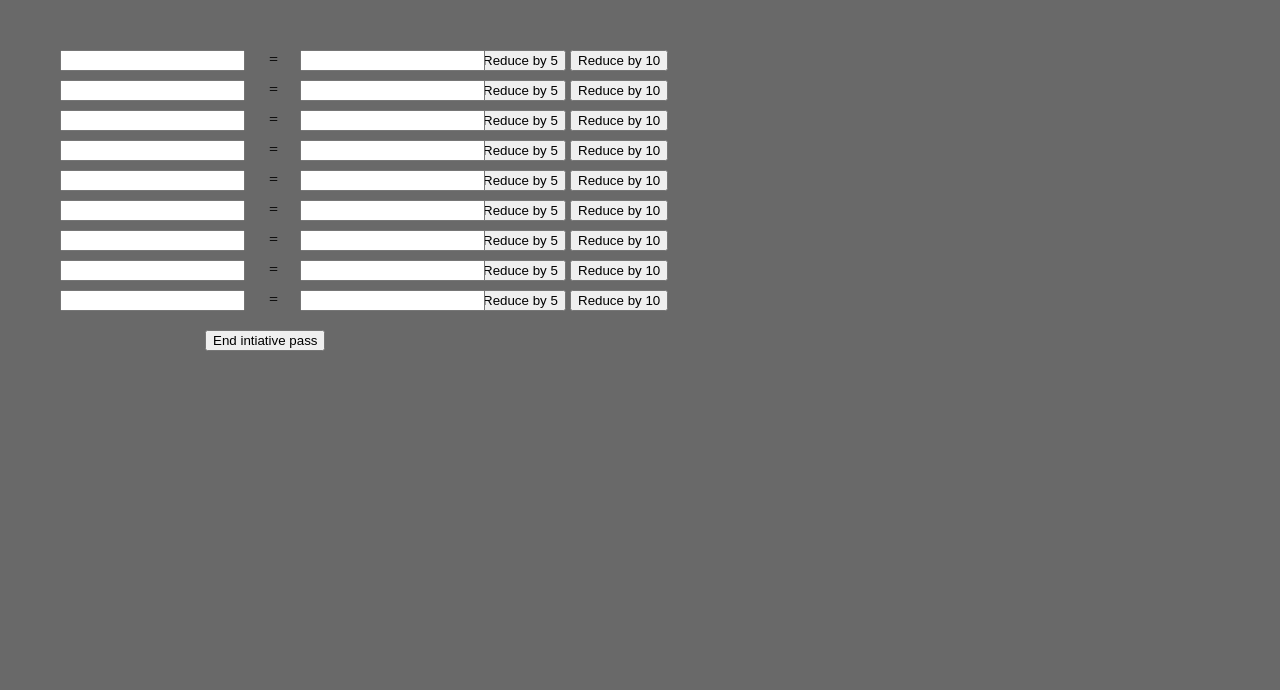
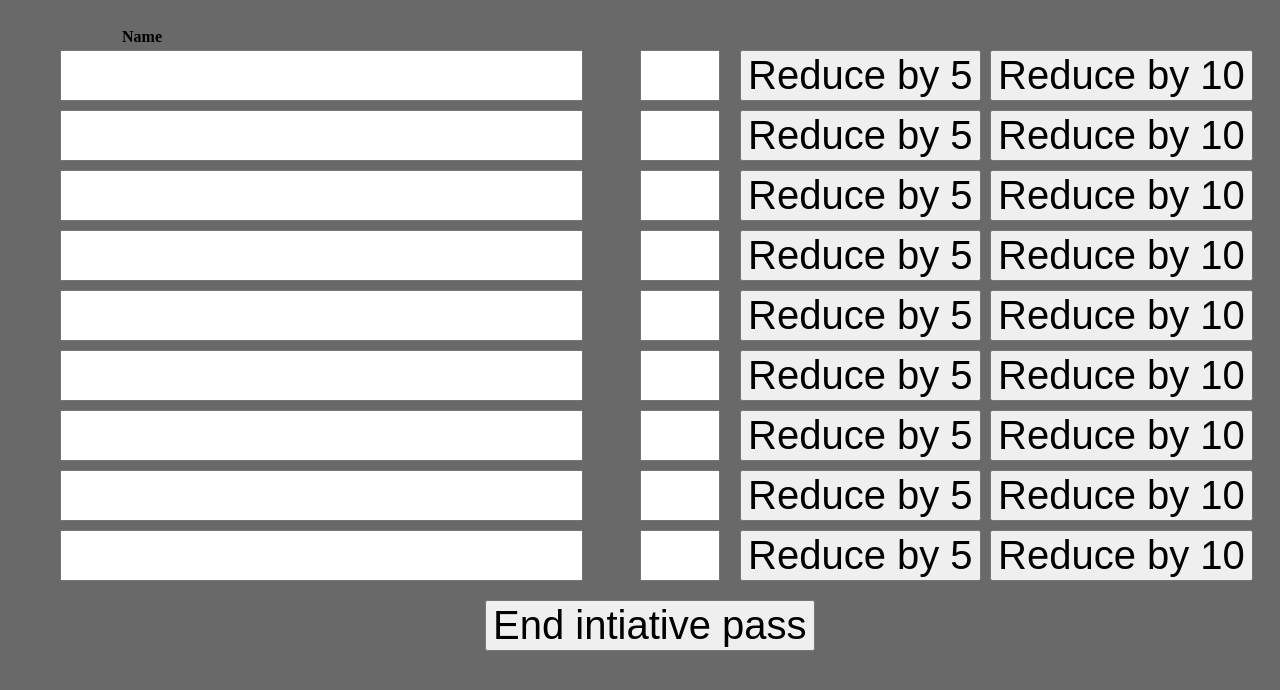
Before and after one commit to nccm16/Initiative-tracker, a plain HTML site: page index.html in a window 1280 px wide. Drawn offline with Linux system fonts and the light colour scheme.

Commit message:
Update index.html

```diff
--- a/index.html
+++ b/index.html
@@ -1,162 +1,182 @@
-
 <!DOCTYPE html>
 <html>
 <style>
+.test{
+
+    font-size: 30pt;
+}
+.mytext {
+    width: 72px;
+    font-size: 30pt;
+}
+.my {
+    font-size: 30pt;
+}
+
 body {
     background-color: #696969;
 }
 div.static {
     position: fixed;
-    left: 300px;
+    left: 640px;
     top: 50px;
 }
 div.static1 {
     position: fixed;
-    left: 300px;
-    top: 80px;
+    left: 640px;
+    top: 110px;
 }
 div.static2 {
     position: fixed;
-    left: 300px;
-    top: 110px;
+    left: 640px;
+    top: 170px;
 }
 div.static3 {
     position: fixed;
-    left: 300px;
-    top: 140px;
+    left: 640px;
+    top: 230px;
 }
 div.static4 {
     position: fixed;
-    left: 300px;
-    top: 170px;
+    left: 640px;
+    top: 290px;
 }
 div.static5 {
     position: fixed;
-    left: 300px;
-    top: 200px;
+    left: 640px;
+    top: 350px;
 }
 div.static6 {
     position: fixed;
-    left: 300px;
-    top: 230px;
+    left: 640px;
+    top: 410px;
 }
 div.static7 {
     position: fixed;
-    left: 300px;
-    top: 260px;
+    left: 640px;
+    top: 470px;
 }
 div.static8 {
     position: fixed;
-    left: 300px;
-    top: 290px;
+    left: 640px;
+    top: 530px;
 }
 div.static9 {
     position: fixed;
-    left: 205px;
-    top: 330px;
+    left: 640px;
+    top: 350px;
+}div.pass {
+    position: fixed;
+    left: 485px;
+    top: 600px;
 }
 div.static10 {
     position: fixed;
-    left: 475px;
+    left: 740px;
     top: 290px;
 }
 div.static11 {
     position: fixed;
-    left: 475px;
+    left: 740px;
     top: 50px;
 }
 div.static12 {
     position: fixed;
-    left: 475px;
-    top: 80px;
+    left: 740px;
+    top: 110px;
 }
 div.static13 {
     position: fixed;
-    left: 475px;
-    top: 110px;
+    left: 740px;
+    top: 170px;
 }
 div.static14 {
     position: fixed;
-    left: 475px;
-    top: 140px;
+    left: 740px;
+    top: 230px;
 }
 div.static15 {
     position: fixed;
-    left: 475px;
-    top: 170px;
+    left: 740px;
+    top: 290px;
 }
 div.static16 {
     position: fixed;
-    left: 475px;
-    top: 200px;
+    left: 740px;
+    top: 350px;
 }
 div.static17 {
     position: fixed;
-    left: 475px;
-    top: 230px;
+    left: 740px;
+    top: 410px;
 }
 div.static18 {
     position: fixed;
-    left: 475px;
-    top: 260px;
+    left:740px;
+    top: 470px;
 }
 div.static19 {
     position: fixed;
-    left: 475px;
-    top: 290px;
+    left: 740px;
+    top: 530px;
 }
 div.static20 {
     position: fixed;
-    left: 570px;
+    left: 990px;
     top: 50px;
 }
 
 div.static21 {
     position: fixed;
-    left: 570px;
-    top: 80px;
+    left: 990px;
+    top: 110px;
 }
 
 div.static22 {
     position: fixed;
-    left: 570px;
-    top: 110px;
+    left: 990px;
+    top: 170px;
 }
 
 div.static23 {
     position: fixed;
-    left: 570px;
-    top: 140px;
+    left: 990px;
+    top: 230px;
 }
 
 div.static24 {
     position: fixed;
-    left: 570px;
-    top: 170px;
+    left: 990px;
+    top: 290px;
 }
 
 div.static25 {
     position: fixed;
-    left: 570px;
-    top: 200px;
+    left: 990px;
+    top: 350px;
 }
 
 div.static26 {
     position: fixed;
-    left: 570px;
-    top: 230px;
+    left: 990px;
+    top: 410px;
 }
 
 div.static27 {
     position: fixed;
-    left: 570px;
-    top: 260px;
+    left: 990px;
+    top: 470px;
 }
 
 div.static28 {
     position: fixed;
-    left: 570px;
-    top: 290px;
+    left: 990px;
+    top: 290px;}
+
+div.static29 {
+    position: fixed;
+    left: 990px;
+    top: 530px;
 }
 </style>
 <style>
@@ -168,122 +188,147 @@ div.bleh1 {
 div.bleh2 {
     position: fixed;
     left: 60px;
-    top: 80px;
+    top: 110px;
 }
 div.bleh3 {
     position: fixed;
     left: 60px;
-    top: 110px;
+    top: 170px;
 }
 div.bleh4 {
     position: fixed;
     left: 60px;
-    top: 140px;
+    top: 230px;
 }
 div.bleh5 {
     position: fixed;
     left: 60px;
-    top: 170px;
+    top: 290px;
 }
 div.bleh6 {
     position: fixed;
     left: 60px;
-    top: 200px;
+    top: 350px;
 }
 div.bleh7 {
     position: fixed;
     left:60px;
-    top: 230px;
+    top: 410px;
 }
 div.bleh8 {
     position: fixed;
     left: 60px;
-    top: 260px;
+    top: 470px;
 }
 div.bleh9 {
     position: fixed;
     left: 60px;
-    top: 290px;
+    top: 530px;
 }
 
 </style>
+<style>
+div.column1 {
+    position: fixed;
+    left:122px;
+    top: 12px;
+}
+div.column2 {
+    position: fixed;
+    left:60px;
+    top: 50px;
+}
+div.column3 {
+    position: fixed;
+    left:60px;
+    top: 50px;
+}
+</style>
+<style>
+</style>
+<div class="column1">
+<p><b>Name</b></p>
+</div>
 <form>
 <div class="bleh1">
-   <input type="text" >&nbsp;&nbsp;&nbsp;&nbsp;&nbsp;&nbsp;=</div>
+   <input type="text" class="my" ></div>
 <div class="bleh2">
-   <input type="text" >&nbsp;&nbsp;&nbsp;&nbsp;&nbsp;&nbsp;=</div>
+   <input type="text"class="my" ></div>
 <div class="bleh3">
-   <input type="text" >&nbsp;&nbsp;&nbsp;&nbsp;&nbsp;&nbsp;=</div>
+   <input type="text"class="my" ></div>
 <div class="bleh4">
-   <input type="text" >&nbsp;&nbsp;&nbsp;&nbsp;&nbsp;&nbsp;=</div>
+   <input type="text"class="my" ></div>
 <div class="bleh5">
-   <input type="text" >&nbsp;&nbsp;&nbsp;&nbsp;&nbsp;&nbsp;=</div>
+   <input type="text" class="my"></div>
  <div class="bleh6">
-   <input type="text" >&nbsp;&nbsp;&nbsp;&nbsp;&nbsp;&nbsp;=</div>
+   <input type="text"class="my" ></b></div>
 <div class="bleh7">
-   <input type="text" >&nbsp;&nbsp;&nbsp;&nbsp;&nbsp;&nbsp;=</div>
+   <input type="text" class="my"></div>
 <div class="bleh8">
-   <input type="text" >&nbsp;&nbsp;&nbsp;&nbsp;&nbsp;&nbsp;=</div>
+   <input type="text" class="my"></div>
 <div class="bleh9">
-   <input type="text" >&nbsp;&nbsp;&nbsp;&nbsp;&nbsp;&nbsp;=</div>
+   <input type="text"class="my" ></div>
 <div class="static10">
-    <input type="button" value="Reduce by 5" onclick="addValue9();" /></div>
+    <input type="button" value="Reduce by 5" onclick="addValue9();" class="test"/></div>
 <div class="static11">
-    <input type="button" value="Reduce by 5" onclick="addValue1();" /></div>
+    <input type="button" value="Reduce by 5" onclick="addValue1();" class="test"/></div>
 <div class="static12">
-    <input type="button" value="Reduce by 5" onclick="addValue2();" /></div>
+    <input type="button" value="Reduce by 5" onclick="addValue2();"class="test" /></div>
 <div class="static13">
-    <input type="button" value="Reduce by 5" onclick="addValue3();" /></div>
+    <input type="button" value="Reduce by 5" onclick="addValue3();"class="test" /></div>
 <div class="static14">
-    <input type="button" value="Reduce by 5" onclick="addValue4();" /></div>
+    <input type="button" value="Reduce by 5" onclick="addValue4();"class="test" /></div>
 <div class="static15">
-    <input type="button" value="Reduce by 5" onclick="addValue5();" /></div>
+    <input type="button" value="Reduce by 5" onclick="addValue5();"class="test" /></div>
 <div class="static16">
-    <input type="button" value="Reduce by 5" onclick="addValue6();" /></div>
+    <input type="button" value="Reduce by 5" onclick="addValue6();"class="test" /></div>
 <div class="static17">
-    <input type="button" value="Reduce by 5" onclick="addValue7();" /></div>
+    <input type="button" value="Reduce by 5" onclick="addValue7();" class="test"/></div>
 <div class="static18">
-    <input type="button" value="Reduce by 5" onclick="addValue8();" /></div>
+    <input type="button" value="Reduce by 5" onclick="addValue8();" class="test"/></div>
+<div class="static19">
+    <input type="button" value="Reduce by 5" onclick="addValue9();" class="test"/></div>
 <div class="static20">
-    <input type="button" value="Reduce by 10" onclick="addValue1();" /></div>
-<div class="static20">
-    <input type="button" value="Reduce by 10" onclick="subValue1();" /></div>
+    <input type="button" value="Reduce by 10" onclick="subValue1();"class="test" /></div>
+<div class="static29">
+    <input type="button" value="Reduce by 10" onclick="subValue9();"class="test" /></div>
 <div class="static21">
-    <input type="button" value="Reduce by 10" onclick="subValue2();" /></div>
+    <input type="button" value="Reduce by 10" onclick="subValue2();"class="test" /></div>
 <div class="static22">
-    <input type="button" value="Reduce by 10" onclick="subValue3();" /></div>
+    <input type="button" value="Reduce by 10" onclick="subValue3();"class="test" /></div>
 <div class="static23">
-    <input type="button" value="Reduce by 10" onclick="subValue4();" /></div>
+    <input type="button" value="Reduce by 10" onclick="subValue4();"class="test" /></div>
 <div class="static24">
-    <input type="button" value="Reduce by 10" onclick="subValue5();" /></div>
+    <input type="button" value="Reduce by 10" onclick="subValue9();"class="test" /></div>
 <div class="static25">
-    <input type="button" value="Reduce by 10" onclick="subValue6();" /></div>
+    <input type="button" value="Reduce by 10" onclick="subValue6();"class="test" /></div>
 <div class="static26">
-    <input type="button" value="Reduce by 10" onclick="subValue7();" /></div>
+    <input type="button" value="Reduce by 10" onclick="subValue7();"class="test" /></div>
 <div class="static27">
-    <input type="button" value="Reduce by 10" onclick="subValue8();" /></div>
+    <input type="button" value="Reduce by 10" onclick="subValue8();" class="test"/></div>
 <div class="static28">
-    <input type="button" value="Reduce by 10" onclick="subValue9();" /></div>
-<div class="static9">
-    <input type="button" value="End intiative pass" onclick="reduceValue1();reduceValue2();reduceValue3();reduceValue4();reduceValue5();reduceValue6();reduceValue7();reduceValue8();reduceValue9();" /></div>
+    <input type="button" value="Reduce by 10" onclick="subValue5();" class="test" /></div>
+<div class="pass">
+    <input type="button" value="End intiative pass" onclick="reduceValue1();reduceValue2();reduceValue3();reduceValue4();reduceValue5();reduceValue6();reduceValue7();reduceValue8();reduceValue9();" class="test" /></div>
 <div class="static">
-    <input type="number" id="number1" name="quantity" ><br></div>
+    <input type="number" id="number1" name="quantity" class="mytext"  ><br></div>
 <div class="static1">
-    <input type="number" id="number2" name="quantity"><br></div>
+    <input type="number" id="number2" name="quantity"class="mytext" ><br></div>
 <div class="static2">
-    <input type="number" id="number3" name="quantity"><br></div>
+    <input type="number" id="number3" name="quantity"class="mytext" ><br></div>
 <div class="static3">
-    <input type="number" id="number4" name="quantity" ><br></div>
+    <input type="number" id="number4" name="quantity"class="mytext"  ><br></div>
 <div class="static4">
-    <input type="number" id="number5" name="quantity" ><br></div>
+    <input type="number" id="number5" name="quantity"class="mytext"  ><br></div>
 <div class="static5">
-    <input type="number" id="number6" name="quantity" ><br></div>
+    <input type="number" id="number6" name="quantity"class="mytext"  ><br></div>
 <div class="static6">
-    <input type="number" id="number7" name="quantity"  ><br></div>
+    <input type="number" id="number7" name="quantity"class="mytext"  ><br></div>
 <div class="static7">
-    <input type="number" id="number8" name="quantity" ><br></div>
+    <input type="number" id="number8" name="quantity"class="mytext"  ><br></div>
 <div class="static8">
-    <input type="number" id="number9" name="quantity" ><br></div>
+    <input type="number" id="number9" name="quantity"class="mytext"  ><br></div>
+
 </form>
 </html>
 <script>
```
